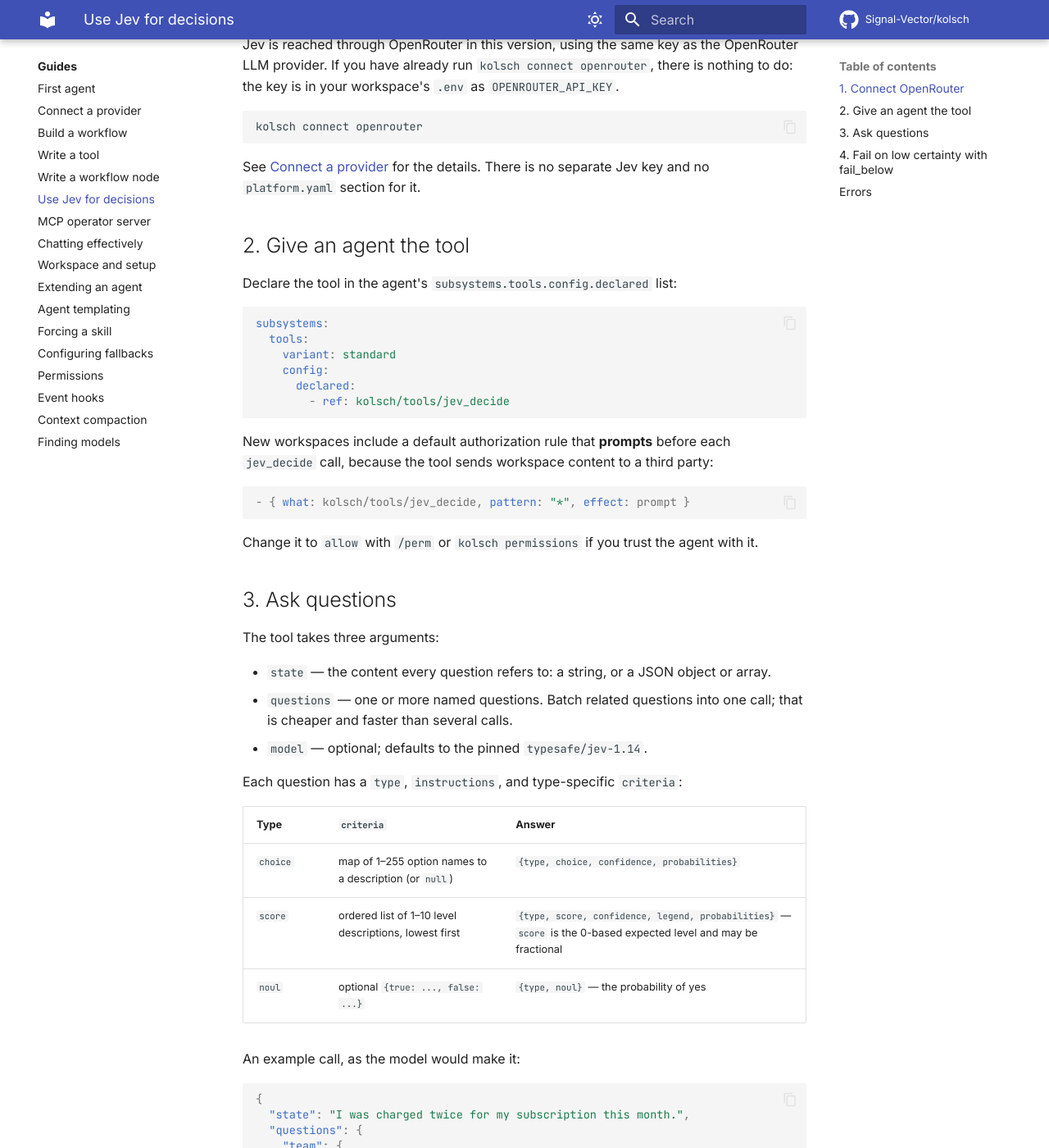
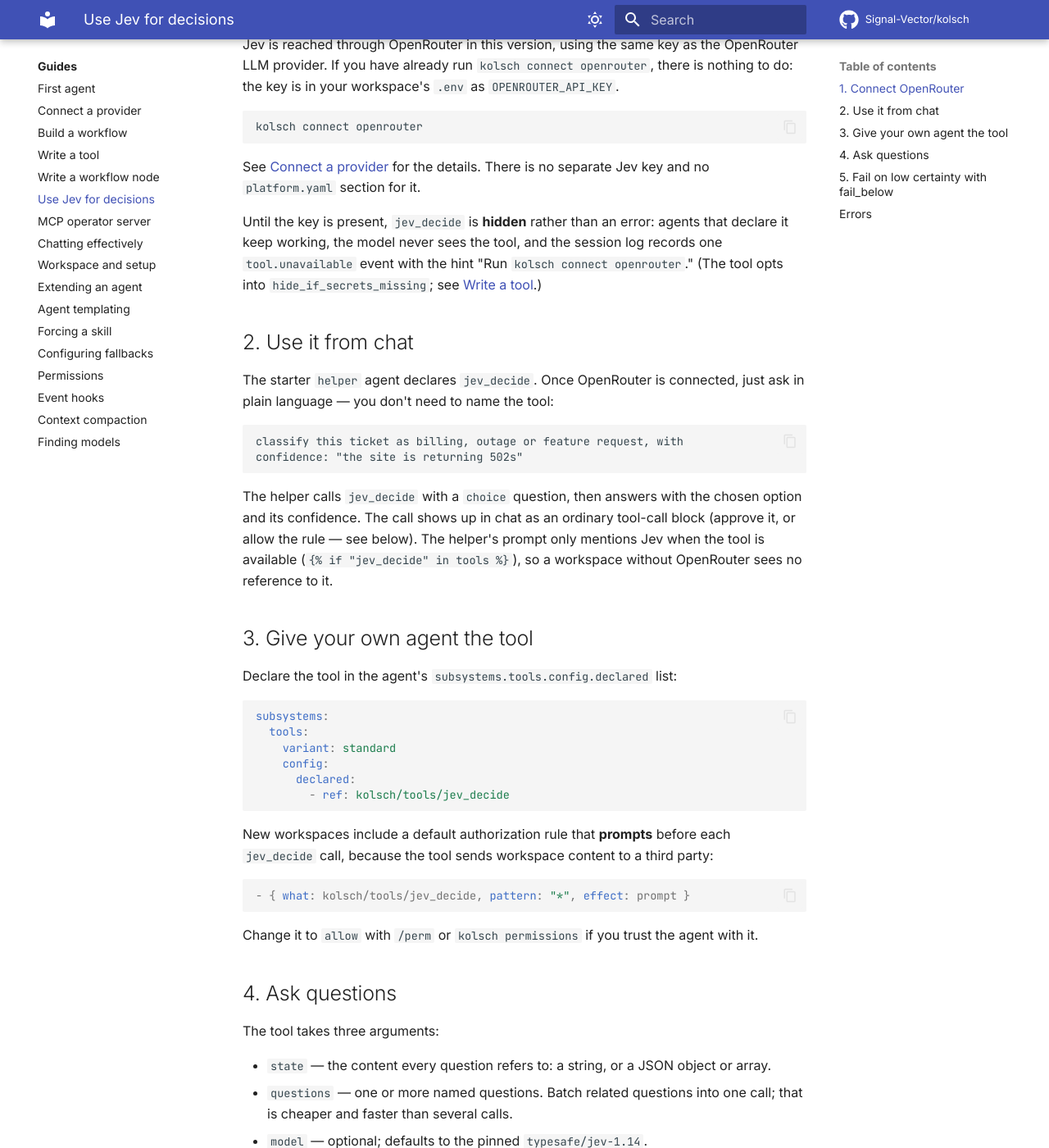
Before and after one commit to Signal-Vector/kolsch, an MkDocs documentation site: the page built from docs/how-to/use-jev.md, in a window 1280 px wide and 1400 px high, scrolled down 472 px. Shown: the whole window at 82% size. Built offline with MkDocs 1.6.1 and Material for MkDocs 9.7.7, drawn with Linux system fonts in a browser that asks for light colours; comment, search, counter and statistics services are not loaded; some of the changed text lies outside the part shown.

Commit message:
feat(chat): give the helper agent jev_decide when OpenRouter is connected
spec-136 M2. The starter helper declares `jev_decide`, which now opts
into `hide_if_secrets_missing` (hint: run `kolsch connect openrouter`),
so workspaces without OPENROUTER_API_KEY keep a working helper and log
one `tool.unavailable`. The helper's Jev guidance renders only when the
tool is available, via exact membership (`"jev_decide" in tools`).

Also fixes the guard idiom taught in write-a-tool.md and the feat-139
test: `tools.names()` is a comma-joined display string, so `in` on it
is a substring test; use `in tools`.

Live-verified in `kolsch chat` without --auto-approve: gpt-4o-mini and
a free non-OpenAI model both called jev_decide unprompted with populated
questions (choice: outage, confidence 1), behind the default prompt rule.

Co-Authored-By: Claude Opus 5.5 <noreply@anthropic.com>

````diff
--- a/docs/explanation/tools-subsystem.md
+++ b/docs/explanation/tools-subsystem.md
@@ -625,7 +625,7 @@ a piece of content and returns calibrated answers. It is a plain
 | Action name | `kolsch/tools/jev_decide` (default rule: `prompt` — it sends workspace data to a third party) |
 | Args | `state` (string / object / array), `questions` (non-empty map of name → `choice` / `score` / `noul` question, each with optional `fail_below`), `model` (default `typesafe/jev-1.14`) |
 | Returns | `{model, answers, usage}`; `usage.cost` only when the upstream sends it |
-| Secret | `OPENROUTER_API_KEY` via `secrets_needed` — the key `kolsch connect openrouter` writes to `.env` |
+| Secret | `OPENROUTER_API_KEY` via `secrets_needed` — the key `kolsch connect openrouter` writes to `.env`. The tool sets `hide_if_secrets_missing` (§6.1.1): without the key it is hidden and a `tool.unavailable` is recorded, instead of failing the agent |
 | Transport | `POST https://openrouter.ai/api/v1/systemone`, behind a module-level profile seam; a direct-TypeSafe profile is defined as data but not selectable in v1 |
 | Codes | `tool.invalid_arguments` (bad questions, before any network call), `tool.execution_failed` (`UpstreamHTTP<status>`, `NetworkError`, `MalformedResponse`), `tool.timeout`, `tool.jev_below_threshold`, `secret.not_found` |
 
--- a/docs/how-to/use-jev.md
+++ b/docs/how-to/use-jev.md
@@ -25,7 +25,32 @@ kolsch connect openrouter
 See [Connect a provider](connect-a-provider.md) for the details. There
 is no separate Jev key and no `platform.yaml` section for it.
 
-## 2. Give an agent the tool
+Until the key is present, `jev_decide` is **hidden** rather than an
+error: agents that declare it keep working, the model never sees the
+tool, and the session log records one `tool.unavailable` event with
+the hint "Run `kolsch connect openrouter`." (The tool opts into
+`hide_if_secrets_missing`; see
+[Write a tool](write-a-tool.md#optional-integrations-hide_if_secrets_missing).)
+
+## 2. Use it from chat
+
+The starter `helper` agent declares `jev_decide`. Once OpenRouter is
+connected, just ask in plain language — you don't need to name the
+tool:
+
+```text
+classify this ticket as billing, outage or feature request, with
+confidence: "the site is returning 502s"
+```
+
+The helper calls `jev_decide` with a `choice` question, then answers
+with the chosen option and its confidence. The call shows up in chat
+as an ordinary tool-call block (approve it, or allow the rule — see
+below). The helper's prompt only mentions Jev when the tool is
+available (`{% if "jev_decide" in tools %}`), so a workspace
+without OpenRouter sees no reference to it.
+
+## 3. Give your own agent the tool
 
 Declare the tool in the agent's `subsystems.tools.config.declared`
 list:
@@ -50,7 +75,7 @@ to a third party:
 Change it to `allow` with `/perm` or `kolsch permissions` if you trust
 the agent with it.
 
-## 3. Ask questions
+## 4. Ask questions
 
 The tool takes three arguments:
 
@@ -116,7 +141,7 @@ OpenRouter reports it):
 
 The `box` question type and image inputs are not supported.
 
-## 4. Fail on low certainty with `fail_below`
+## 5. Fail on low certainty with `fail_below`
 
 Add `fail_below` to any question to turn a low-certainty answer into a
 failure. The tool compares one metric per question type:
@@ -148,7 +173,8 @@ threshold: without `fail_below`, the tool never fails on answer values.
 | Code | When |
 |---|---|
 | `tool.invalid_arguments` | Malformed questions (unknown or `box` type, empty `questions`, too many options or levels, `fail_below` out of range). Nothing is sent. |
-| `secret.not_found` | `OPENROUTER_API_KEY` is not in `.env`. Run `kolsch connect openrouter`. |
+| `tool.unavailable` (event, not an error) | `OPENROUTER_API_KEY` is not in `.env`, so the tool is hidden. Run `kolsch connect openrouter`. |
+| `secret.not_found` | `OPENROUTER_API_KEY` is in `.env` but empty: the tool registers (the name exists), then the call fails. Run `kolsch connect openrouter`. |
 | `tool.execution_failed` | The upstream answered with an error (`UpstreamHTTP<status>`; 401/403 carry the recovery hint `kolsch connect openrouter`, 400/413/415/422 carry the upstream validation message), a network error, or a malformed response. 429 and 529 are retried up to 3 attempts first. |
 | `tool.timeout` | A request took longer than 30 seconds. |
 | `tool.jev_below_threshold` | A `fail_below` was breached. |
--- a/docs/how-to/write-a-tool.md
+++ b/docs/how-to/write-a-tool.md
@@ -287,7 +287,10 @@ tools: the model never sees it, the prompt `tools` variable doesn't
 list it, and the engine writes one `tool.unavailable` event per
 session (`{tool_name, missing_secrets, recovery_hint}`, secret names
 only). Guard any prompt text about the tool with
-`{% if "jev_decide" in tools.names() %}…{% endif %}`. Never use the
+`{% if "jev_decide" in tools %}…{% endif %}` — `in tools` is exact
+membership by tool name. Don't test against `tools.names()`: it is a
+comma-joined display string, so `"read" in tools.names()` would also
+match `read_file`. Never use the
 flag for a tool the agent can't do its job without.
 
 ## Testing
````
Also changed, not shown: src/cli/_starter_bundle/kolsch/agents/helper.yaml (+12 -0 lines), 3 other files.
